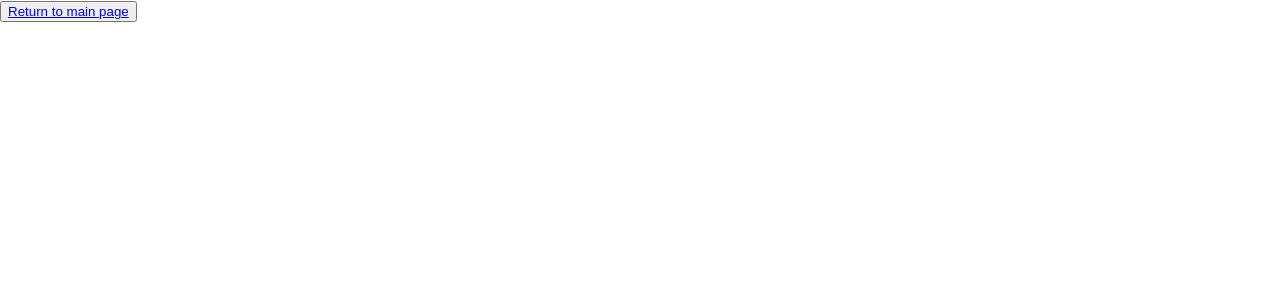
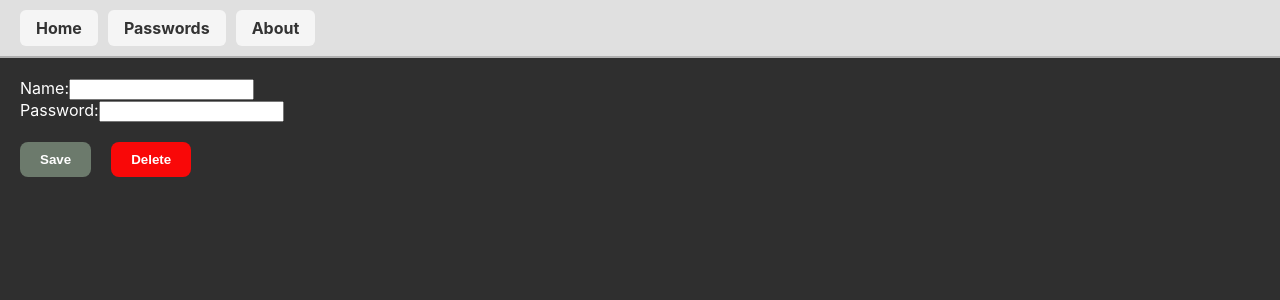
Before and after one commit to Goltuard/PasswordManager-Frontend, a React (Create React App) app: page /edit in a window 1280 px wide. Before the commit this address led to /not-found. Shown: the top 300 px of the page. Built offline with nearby package versions, Linux system fonts and the light colour scheme.

Commit message:
Early graphic ui design

```diff
--- a/src/App.tsx
+++ b/src/App.tsx
@@ -1,10 +1,14 @@
 import React from 'react';
 import './App.css';
 import { Outlet } from 'react-router-dom';
+import NavBar from './components/NavBar';
 
 function App() {
   return (
-    <Outlet />
+    <>
+      <NavBar />
+      <Outlet />
+    </>
   );
 }
 
--- /dev/null
+++ b/src/components/NavBar.tsx
@@ -0,0 +1,12 @@
+import { Link } from "react-router-dom";
+import style from "../styles/NavBar.module.css";
+
+export default function NavBar() {
+  return (
+    <nav className={style.navbar}>
+      <Link to="/home" className={style.navButton}>Home</Link>
+      <Link to="/passwords" className={style.navButton}>Passwords</Link>
+      <Link to="/about" className={style.navButton}>About</Link>
+    </nav>
+  );
+}
--- /dev/null
+++ b/src/models/BaseUrl.ts
@@ -0,0 +1 @@
+export const baseUrl = 'https://localhost:7263/api';
--- /dev/null
+++ b/src/models/CredentialContainer.ts
@@ -0,0 +1,6 @@
+export interface CredentialContainer {
+    id: string | null;
+    name: string;
+    hash: string;
+    key: string;
+}
--- /dev/null
+++ b/src/pages/About.tsx
@@ -0,0 +1,10 @@
+import style from "../styles/Global.module.css";
+
+export default function About() {
+    return(
+        <div className={style.container}>
+            <h2 className={style.title}>A simple password manager app.</h2>
+            <p className={style.text}>Authors: Bartosz Kiwosz, Konrad Kubik, Krzysztof Szlachta.</p>
+        </ div>
+    )
+}
--- /dev/null
+++ b/src/pages/Edit.tsx
@@ -0,0 +1,116 @@
+import axios from 'axios';
+import { baseUrl } from '../models/BaseUrl';
+import { useNavigate, useParams } from "react-router-dom";
+import React, { useEffect, useState } from "react";
+import { CredentialContainer } from "../models/CredentialContainer";
+import style from "../styles/Global.module.css";
+
+export default function Edit() {
+    const navigate = useNavigate();
+    const { id } = useParams<{ id: string}>();
+    const [credentialContainer, setCredentialContainer] = useState<CredentialContainer | null>(null);
+    const [loading, setLoading] = useState(true);
+    const [error, setError] = useState<string | null>(null);
+    let addMode = !id;
+
+    useEffect(() => {
+        if (addMode) {
+            setCredentialContainer({
+                id: null,
+                name: "",
+                hash: "",
+                key: ""
+            });
+        setLoading(false);
+        return;
+        }
+
+        const fetchContainerById = async () => {
+            try {
+                const response = await axios.get(baseUrl+'/users/${id}');
+                setCredentialContainer(response.data);
+            } catch (err) {
+                setError('Error fetching data');
+            } finally {
+                setLoading(false);
+            }
+        };
+
+        fetchContainerById();
+    }, [id]);
+
+    const handleChange = (e: React.ChangeEvent<HTMLInputElement | HTMLSelectElement>) => {
+        if (credentialContainer) {
+            const { name, value } = e.target;
+            setCredentialContainer({
+                ...credentialContainer,
+                [name]: value,
+            });
+        }
+    };
+
+    const handleSubmit = (e: React.FormEvent) => {
+        e.preventDefault();
+        if (!credentialContainer) return;
+
+        const { id, ...payload } = credentialContainer;
+
+        if (addMode) {
+            axios.post(baseUrl+'/users/${credentialContainer.id}', payload)
+            .then(() => navigate("/home"))
+            .catch(err => console.error(err));
+        } else {
+            axios.post(baseUrl+'/users', payload)
+            .then(() => navigate("/home"))
+            .catch(err => console.error(err));
+        }
+    };
+
+    const handleDelete = () => {
+        if (!credentialContainer?.id) return;
+        if (window.confirm("Are you sure you want to delete this password?")) {
+            axios.delete(baseUrl+'/users/${credentialContainer.id}')
+            .then(() => navigate("/home"))
+            .catch(err => console.error(err));
+        }
+    };
+
+    if (loading) return (
+    <div className={style.container}>
+        <p className={style.title}>Loading...</p>
+    </div>
+    );
+    if (error) return (
+    <div className={style.container}>
+        <p className={style.title}>{error}</p>
+    </div>
+    );
+
+    return (
+    <div className={style.container}>
+      <form onSubmit={handleSubmit} className={style.formContainer}>
+        <div className={style.formGroup}>
+          <label>Name:</label>
+          <input
+            type="text"
+            name="name"
+            value={credentialContainer ? credentialContainer.name : ""}
+            onChange={handleChange}
+          />
+        </div>
+
+        <div className={style.formGroup}>
+          <label>Password:</label>
+          <input
+            type="text"
+            name="hash"
+            value={credentialContainer ? credentialContainer.hash : ""}
+            onChange={handleChange}
+          />
+        </div>
+        <button type="submit" className={style.saveButton}>Save</button>
+        <button type="button" disabled={addMode} className={style.deleteButton} onClick={handleDelete}>Delete</button>
+      </form>
+    </div>
+    );
+}
--- a/src/pages/Home.tsx
+++ b/src/pages/Home.tsx
@@ -1,5 +1,10 @@
 import React from 'react';
+import style from '../styles/Global.module.css'
 
 export default function Home() {
-  return <h1>Witaj na stronie startowej!</h1>;
+  return (
+  <div className={style.container}>
+    <h1 className={style.title}>Welcom to our password manager!</h1>
+    <p className={style.text}>To navigate use the navigation bar.</p>
+  </div>);
 }
--- /dev/null
+++ b/src/pages/Passwords.tsx
@@ -0,0 +1,54 @@
+import axios from 'axios';
+import { useEffect, useState } from "react";
+import { CredentialContainer } from "../models/CredentialContainer";
+import { baseUrl } from '../models/BaseUrl';
+import { Link } from 'react-router-dom';
+import style from '../styles/Global.module.css';
+
+
+export default function Passwords() {
+    const [CredentialContainers, setCredentialContainers] = useState<CredentialContainer[]>([]);
+    const [loading, setLoading] = useState<boolean>(true);
+    const [error, setError] = useState<string | null>(null);
+
+    useEffect(() => {
+        setLoading(true);
+
+        axios.get<CredentialContainer[]>(baseUrl+"/users")
+        .then((response) => {
+            setCredentialContainers(response.data);
+        })
+        .catch(() => {
+            setError('Error fetching data');
+        })
+        .finally(() => {
+            setLoading(false);
+        });
+    }, []);
+
+    if (loading) return (
+  <div className={style.container}>
+    <p className={style.title}>Loading...</p>
+  </div>
+  );
+  if (error) return (
+  <div className={style.container}>
+    <p className={style.title}>{error}</p>
+  </div>
+  );
+
+  return (
+    <div className={style.container}>
+        <h1 className={style.title}>Passwords</h1>
+        <ul className={style.list}>
+            {CredentialContainers.map(container => (
+                <li key={container.key} className={style.listItem}>
+                    <p>Name: {container.name}</p>
+                    <p>Password: {container.hash}</p>
+                    <Link to={`/edit/${container.id}`} className={style.button}>Edit</Link>
+                </li>
+            ))}
+        </ul>
+    </div>
+  );
+}
--- /dev/null
+++ b/src/styles/Global.module.css
@@ -0,0 +1,84 @@
+.container {
+  background-color: #2f2f2f;
+  color: white;
+  padding: 20px;
+  min-height: 100vh;
+}
+
+.title {
+  justify-content: center;
+  align-items: center;
+}
+
+.saveButton {
+  margin-top: 20px;
+  background-color: #6c7a6c;
+  color: white;
+  border: none;
+  border-radius: 8px;
+  padding: 10px 20px;
+  font-weight: bold;
+  cursor: pointer;
+  transition: background-color 0.3s ease, transform 0.2s ease;
+}
+
+.saveButton:hover {
+  background-color: #556655;
+  transform: translateY(-1px);
+}
+
+.deleteButton {
+  margin-top: 20px;
+  background-color: #f90808;
+  color: white;
+  border: none;
+  border-radius: 8px;
+  padding: 10px 20px;
+  font-weight: bold;
+  cursor: pointer;
+  margin-left: 20px;
+  transition: background-color 0.3s ease, transform 0.2s ease;
+}
+
+.deleteButton:hover {
+  background-color: #8f0d0d;
+  transform: translateY(-1px);
+}
+
+.deleteButton:disabled {
+  margin-top: 20px;
+  background-color: #f90808;
+  color: white;
+  border: none;
+  border-radius: 8px;
+  padding: 10px 20px;
+  font-weight: bold;
+  cursor: not-allowed;
+  margin-left: 20px;
+  transition: background-color 0.3s ease, transform 0.2s ease;
+}
+
+.deleteButton:disabled:hover {
+  background-color: #8f0d0d;
+  transform: none;
+}
+
+.text {
+  font-size: 18px;
+  justify-content: center;
+  align-items: center;
+}
+
+.list {
+  list-style: none;
+  padding: 0;
+  margin: 0;
+}
+
+.listItem {
+  background-color: #3a3a3a;
+  padding: 15px 20px;
+  margin-bottom: 15px;
+  border-radius: 10px;
+  box-shadow: 0 2px 4px rgba(0,0,0,0.3);
+}
--- /dev/null
+++ b/src/styles/NavBar.module.css
@@ -0,0 +1,23 @@
+.navbar {
+  display: flex;
+  align-items: center;
+  padding: 10px 20px;
+  background-color: #e0e0e0; /* szare tło */
+  border-bottom: 2px solid #b0b0b0; /* kreska oddzielająca */
+}
+
+.navButton {
+  background-color: #f5f5f5; /* jaśniejszy przycisk */
+  color: #333;
+  padding: 8px 16px;
+  border-radius: 6px;
+  text-decoration: none;
+  font-weight: bold;
+  transition: background-color 0.2s ease, transform 0.2s ease;
+  margin-right: 10px;
+}
+
+.navButton:hover {
+  background-color: #928e8e;
+  transform: translateY(-1px);
+}
```
Also changed, not shown: src/routes/Routes.tsx (+8 -1 lines).
